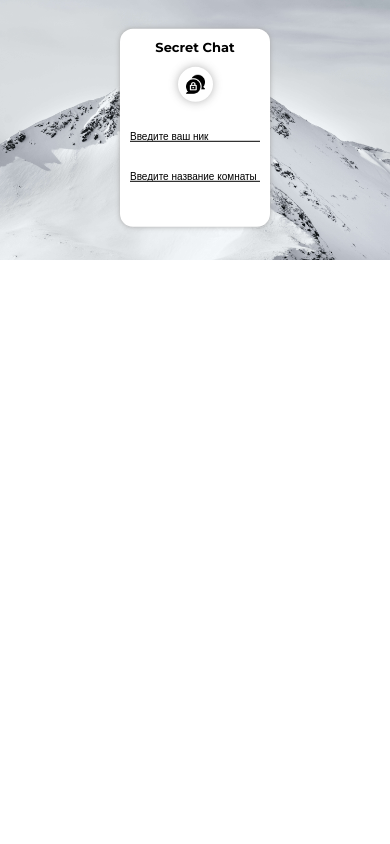
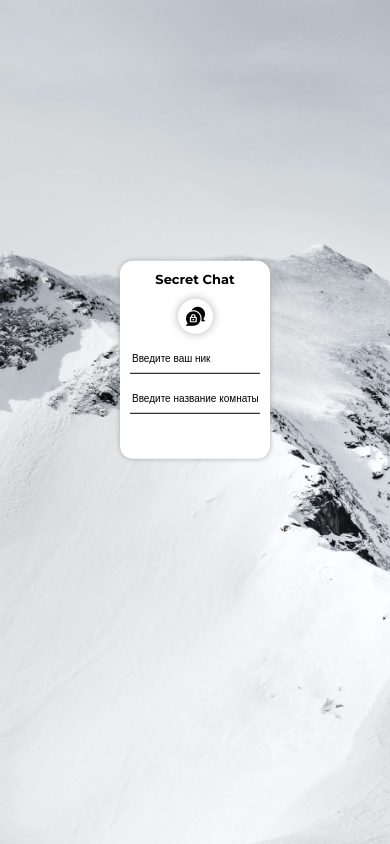
Before and after one commit to Sergio00001/WebSockets-Chat.Vue, a Vue app: page / in a window 390 px wide. Built offline with nearby package versions, Linux system fonts and the light colour scheme.

Commit message:
adaptive for phones

```diff
--- a/src/pages/ChatPage.vue
+++ b/src/pages/ChatPage.vue
@@ -2,7 +2,7 @@
     <div class="chat__panel">
         <div class="all__users">
             <div class="users__panel">
-                <a href="http://localhost:8080/" class="leave__chat"
+                <a href="https://sergio00001.github.io/WebSockets-Chat.Vue/" class="leave__chat"
                     @click="$store.dispatch('closeConnection')">Покинуть
                     Чат</a>
                 <div class="online__user" v-for="user in $store.state.usersOnline" :key="user.id">
@@ -176,10 +176,8 @@ export default {
     height: 43px;
 
     &::placeholder {
-        position: absolute;
         transition: all 0.5s ease 0s;
         transform: translate(0px, 0px);
-        padding-top: 12px;
         opacity: 1;
         color: white;
     }
--- a/src/pages/LogInPage.vue
+++ b/src/pages/LogInPage.vue
@@ -1,7 +1,6 @@
 <template>
     <div class="login">
         <div class="login__background" :class="{ 'active': $store.state.showBackground }">
-            <img src="@/assets/log-in_background.jpg" alt="background" class="background__img">
         </div>
         <div class="login__wrapper" :class="{ 'active': $store.state.showBackground }">
             <div class="login__form">
@@ -36,16 +35,18 @@ export default {
 .login__background {
     opacity: 0;
     transition: all 1s;
+    background-image: url('@/assets/log-in_background.jpg');
+    background-repeat: no-repeat;
+    background-size: cover;
+    background-position: center center;
+    width: 100%;
+    height: 100vh;
 
     &.active {
         opacity: 1;
     }
 }
 
-.background__img {
-    width: 100%;
-    height: auto;
-}
 
 .login__wrapper {
     position: absolute;
@@ -92,7 +93,6 @@ export default {
     transition: all 0.5s ease 0s;
 
     &::placeholder {
-        position: absolute;
         transition: all 0.5s ease 0s;
         transform: translate(0px, 0px);
         padding-top: 5px;
@@ -181,7 +181,8 @@ export default {
     .login__name {
         font-size: 10px;
         margin-bottom: 10px;
-        padding-left: 0px;
+        padding-left: 2px;
+        outline: invert;
 
         &::placeholder {
             padding-top: 10px;
```
Also changed, not shown: 14 other files (tests, documents, lock files or other folders).
